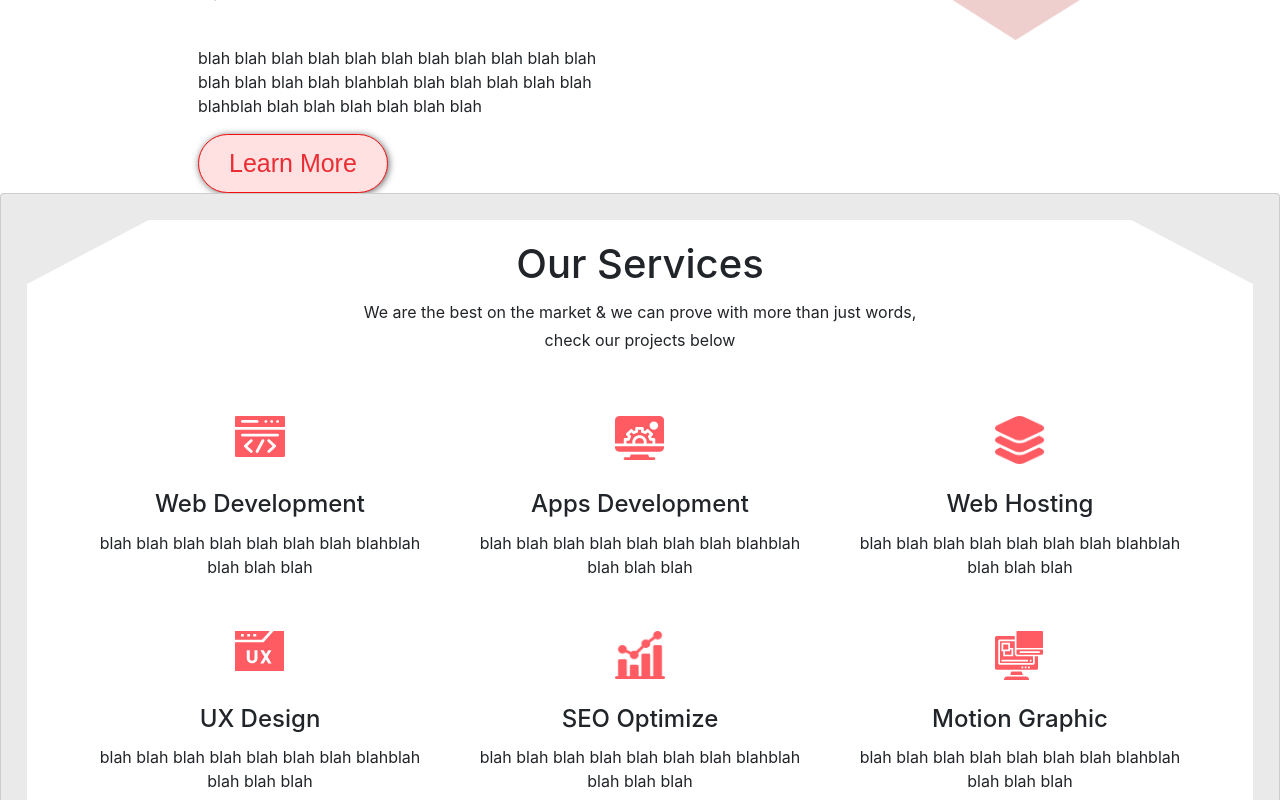
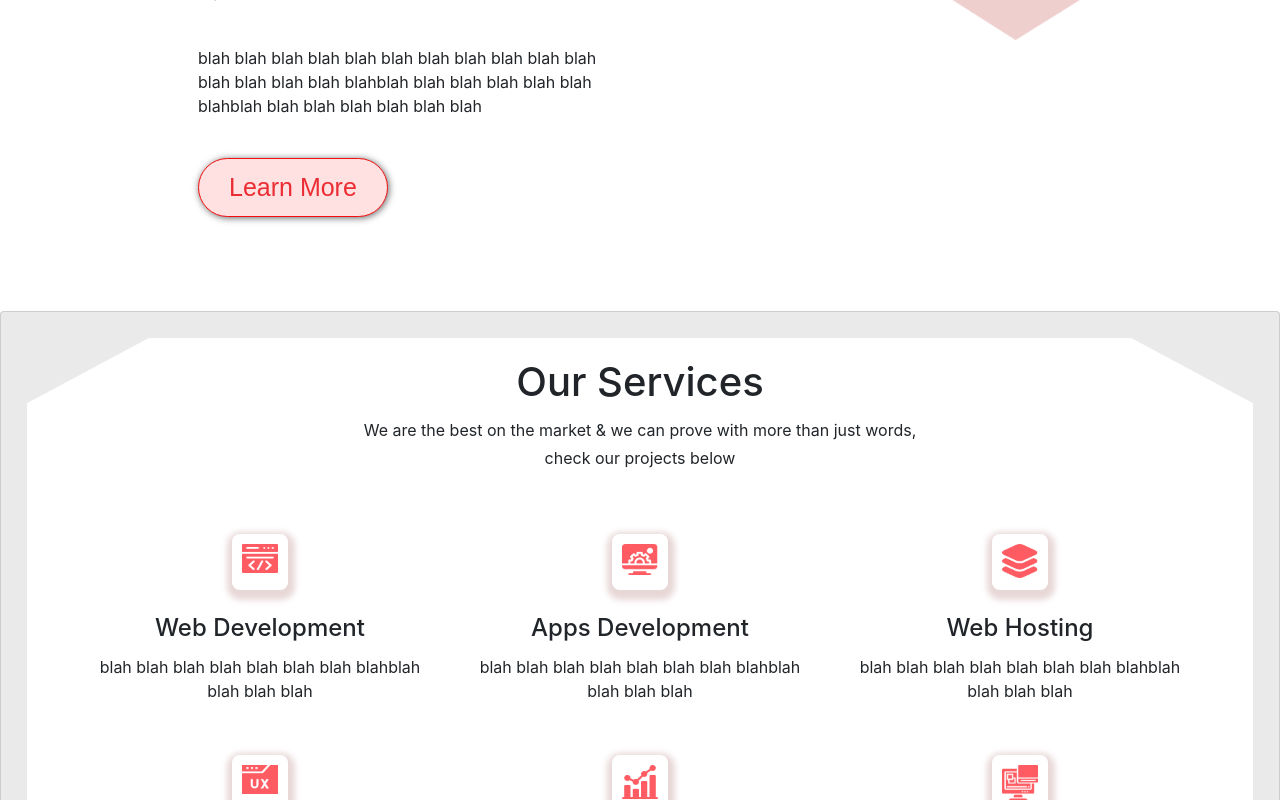
Before and after one commit to Ruhulcse/society, a React (Create React App) app: page / in a window 1280 px wide. Shown: the part 1100-1900 px from the top of the page. Built offline with nearby package versions, Linux system fonts and the light colour scheme.

Commit message:
sercvice section redesign

```diff
--- a/src/Components/About.jsx
+++ b/src/Components/About.jsx
@@ -10,6 +10,7 @@ function About() {
                         <p>blah blah blah blah blah blah blah blah blah  blah blah blah blah blah blah blahblah blah blah blah blah blah blah</p>
                         <br></br>
                         <p>blah blah blah blah blah blah blah blah blah blah blah blah blah blah blah blahblah blah blah blah blah blah blahblah blah blah blah blah blah blah</p>
+                        <br></br>
                         <button className="bt">Learn More</button>
                     </div>
                 </div>
--- a/src/assets/css/style.css
+++ b/src/assets/css/style.css
@@ -65,6 +65,7 @@
 	padding: 10px 30px 10px 30px;
 	border: solid #f20e0e 1px;
 	text-decoration: none;
+	margin-bottom: 22%;
 }
 
 .btntop{
@@ -141,8 +142,12 @@
 	margin: auto;
 }
 .square {
-	height: 50px;
-	width: 50px;
+	height: 56px;
+    width: 56px;
+    border-radius: 1px solid black;
+    padding: 10px;
+    border-radius: 14%;
+    box-shadow: 1px 4px 6px 6px #e8d7d7;
 }
 
 .hexagon {
```
